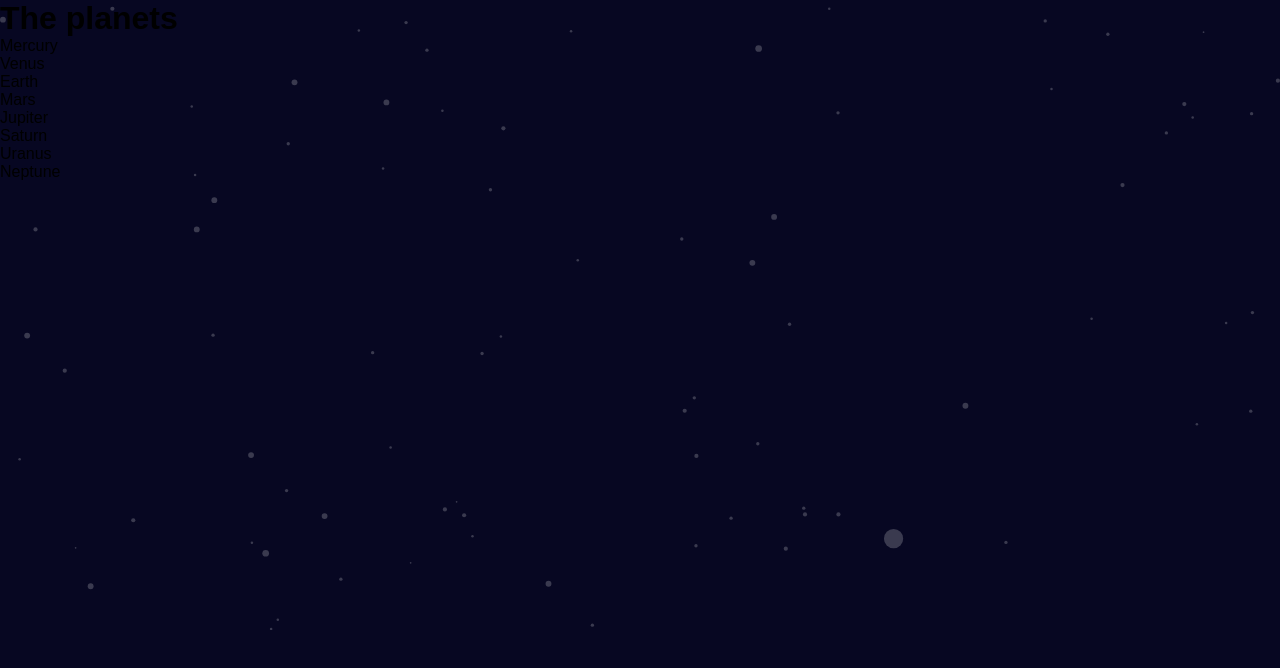
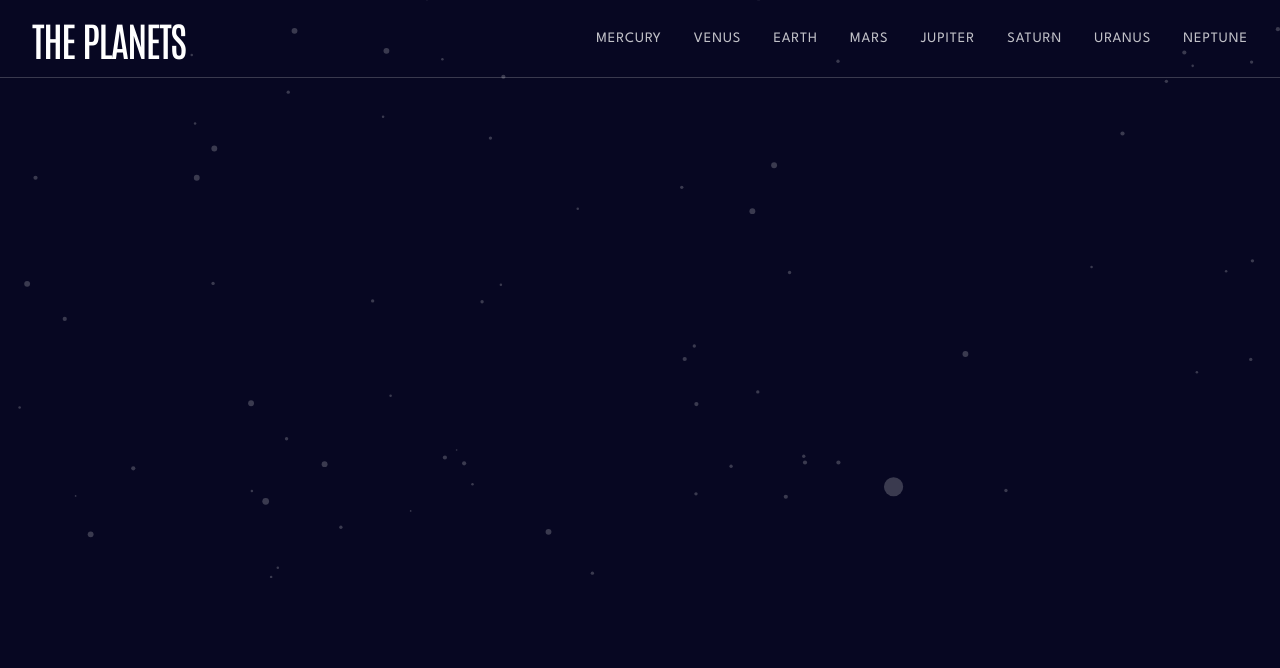
Before and after one commit to MirunaHaidu/planets-facts, a React (Vite) app: page / in a window 1280 px wide. Shown: the top 668 px of the page. Built offline with nearby package versions, Linux system fonts and the light colour scheme.

Commit message:
add styling for the header

```diff
--- a/src/components/Header.jsx
+++ b/src/components/Header.jsx
@@ -1,9 +1,10 @@
 import React from 'react';
+import '../style/Header.css'
 
 const Header = ({ planets, handleClick }) => {
     return (
         <header className="header">
-            <h1 className="logo">The planets</h1>
+            <h1 className="logo">THE PLANETS</h1>
             <ul className="planets-list">
                 {planets.map((planet) => (
                     <li key={planet.name} className="planet-name-list" onClick={() => handleClick(planet)}>
--- a/src/index.css
+++ b/src/index.css
@@ -7,7 +7,7 @@
 }
 
 :root{
-  --ff-spartan: 'Spartan', sans-serif;
+  --ff-spartan: 'League Spartan', sans-serif;
   --ff-antonio: 'Antonio', sans-serif;
 
   --mercury: hsla(194, 48%, 50%, 1);
@@ -21,6 +21,11 @@
 }
 
 body{
-  font-family: var(--ff-spartan);
+  font-family: 'Spartan', sans-serif;
   background: center / cover no-repeat url('/background-stars.svg') hsla(240, 67%, 8%, 1);
+  color: hsla(0, 0%, 100%, 1);
 }
+
+ul {
+  list-style: none;
+}
--- /dev/null
+++ b/src/style/Header.css
@@ -0,0 +1,89 @@
+@import url('../index.css');
+
+
+header {
+    display: flex;
+    justify-content: space-between;
+    align-items: center;
+    padding: 0 2rem;
+    border-bottom: 1px solid hsla(0, 0%, 100%, 0.2);
+}
+
+.logo {
+    font-size: 2.5rem;
+    letter-spacing: -0.09rem;
+    font-weight: 400;
+    font-family: var(--ff-antonio);
+}
+
+
+.planets-list {
+    display: flex;
+    flex-direction: row;
+    gap: 2rem;
+
+}
+
+.planet-name-list {
+    text-transform: uppercase;
+    font-family: var(--ff-spartan);
+    opacity: 0.75;
+    font-size: 0.9rem;
+    letter-spacing: 0.06rem;
+    cursor: pointer;
+    position: relative;
+    padding: 2rem 0;
+
+    &:hover,
+    &:active {
+        opacity: 1;
+    }
+
+}
+
+.planet-name-list::before {
+    content: '';
+    position: absolute;
+    width: 0%;
+    height: 4px;
+    top: 0%;
+    left: 50%;
+    transform: translateX(-50%);
+    transition: 0.5s ease;
+}
+
+.planet-name-list:hover::before {
+    width: 100%
+}
+
+.planets-list li:nth-of-type(1)::before {
+    background: var(--mercury);
+}
+
+.planets-list li:nth-of-type(2)::before {
+    background: var(--venus);
+}
+
+.planets-list li:nth-of-type(3)::before {
+    background: var(--earth);
+}
+
+.planets-list li:nth-of-type(4)::before {
+    background: var(--mars);
+}
+
+.planets-list li:nth-of-type(5)::before {
+    background: var(--jupiter);
+}
+
+.planets-list li:nth-of-type(6)::before {
+    background: var(--saturn);
+}
+
+.planets-list li:nth-of-type(7)::before {
+    background: var(--uranus);
+}
+
+.planets-list li:nth-of-type(8)::before {
+    background: var(--neptune);
+}
```
Also changed, not shown: src/App.css (line endings or trailing spaces).
